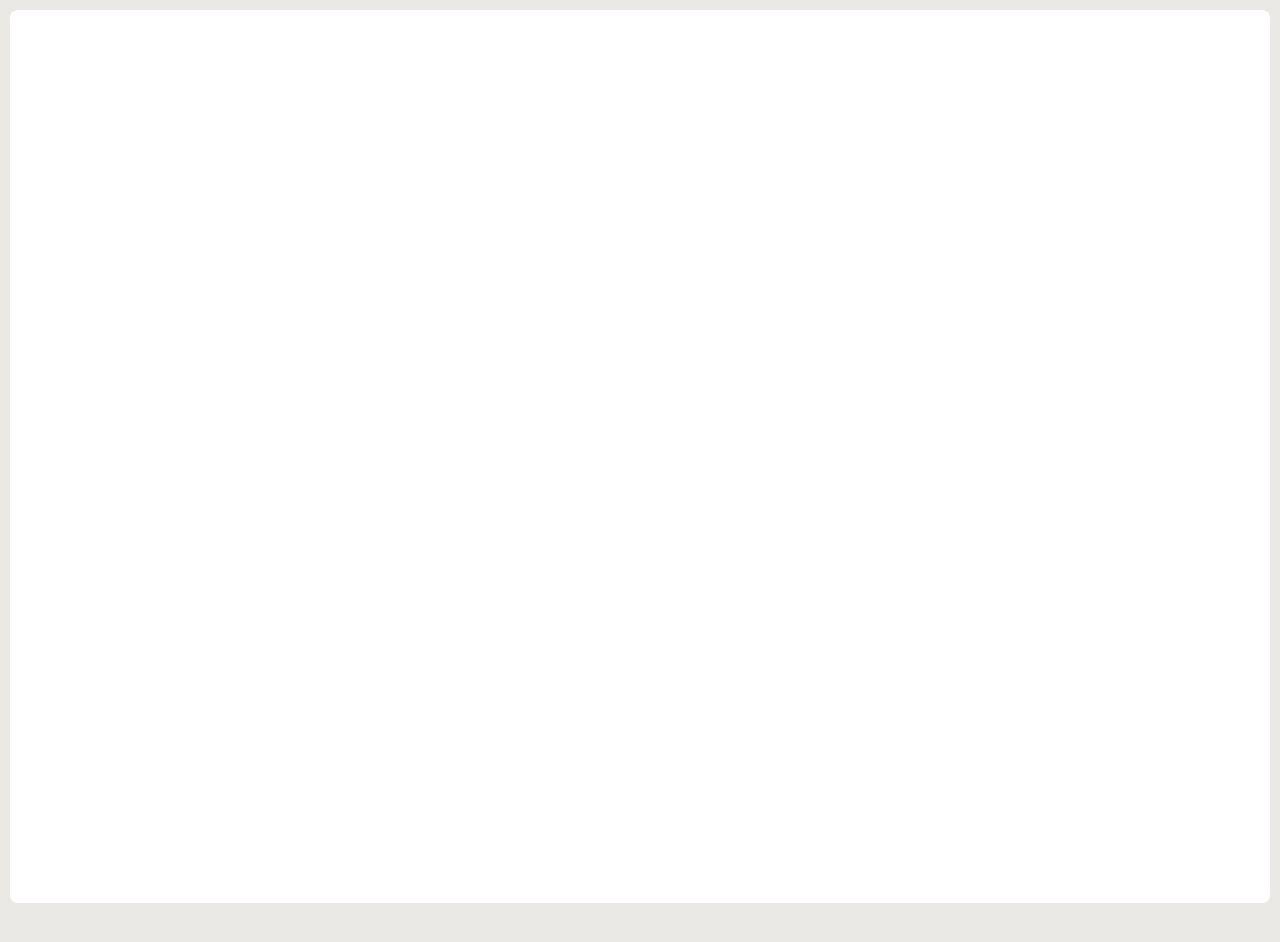
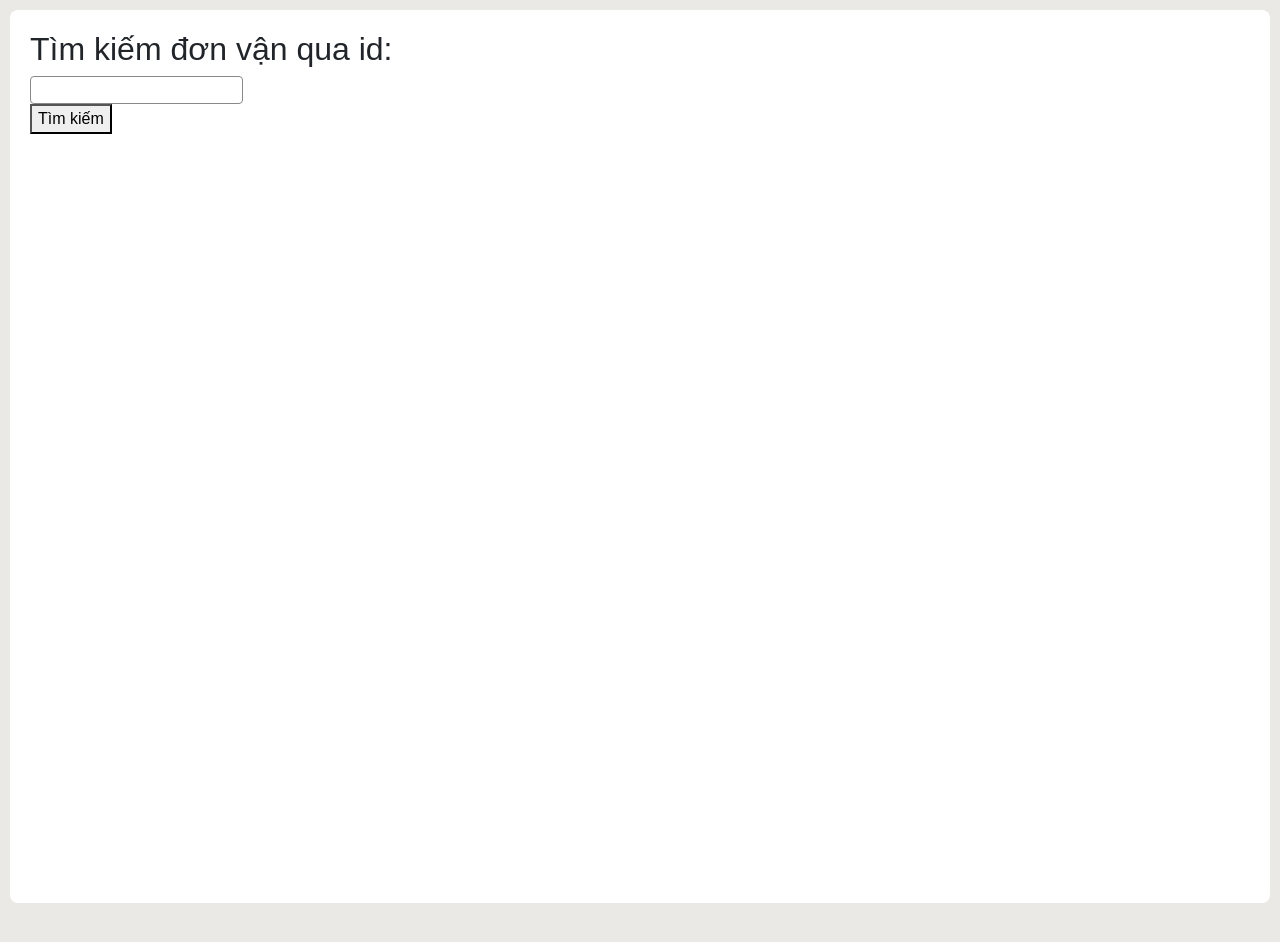
Before and after one commit to datnguyen2k3/magic-post, a React (Create React App) app in the folder frontend/: page /search in a window 1280 px wide. Before the commit this address had no page. Shown: the top 942 px of the page. Built offline with nearby package versions, Linux system fonts and the light colour scheme; no server answers.

Commit message:
search for customer

```diff
--- a/frontend/src/component/Page.js
+++ b/frontend/src/component/Page.js
@@ -49,6 +49,7 @@ import ModifyAccount from '../pages/CEO/ModifyAcc/ModifyAccount';
 import PHModifyAccount from '../pages/PostHead/ModifyAcc/PHModifyAccount';
 import GuestHome from '../pages/Guest/Home/GuestHome';
 import { selectIsGuest } from '../app/guestSlice';
+import GuestSearch from '../pages/Guest/Search/GuestSearch';
 
 const Page = () => {
 
@@ -81,7 +82,8 @@ const Page = () => {
         <div className='page'>
             <div className='page-box'>
                 <Routes>
-                    {isGuest && <><Route path='/' element={<GuestHome />}></Route></>}
+                    {isGuest && <><Route path='/' element={<GuestHome />}></Route>
+                        <Route path='/search' element={<GuestSearch />}></Route></>}
                     {!isGuest && <><Route path='/management/' element={<Home />}></Route>
                         <Route path='/management/login' element={<NotLogged><Login /></NotLogged>}></Route>
                         <Route path='/management/account' element={<NeedLogged><Account /></NeedLogged>}></Route>
--- a/frontend/src/pages/Guest/Home/GuestHome.js
+++ b/frontend/src/pages/Guest/Home/GuestHome.js
@@ -14,7 +14,8 @@ const GuestHome = () => {
 
     return <>
         <div className='guess-home'>
-            <span>Tới trang của <button onClick={handleManagement}><Link to={'/management'}>các nhân viên quản lý</Link></button></span>
+            <span>Tới trang của <button onClick={handleManagement}><Link to={'/management'}>các nhân viên quản lý</Link></button></span><br></br>
+            <Link to={'/search'}>Chuyển sang trang tìm kiếm đơn vận</Link>
         </div>
     </>
 
--- /dev/null
+++ b/frontend/src/pages/Guest/Search/GuestSearch.js
@@ -0,0 +1,52 @@
+import axios from 'axios';
+import './GuestSearch.scss'
+import { useState } from 'react';
+import { beautifyId } from '../../../service/service';
+
+const GuestSearch = () => {
+
+    const [deliveryId, setDeliveryId] = useState()
+    const [delivery, setDelivery] = useState()
+
+    const backendUrl = process.env.REACT_APP_BACKEND_URL;
+
+    const handleSubmit = async () => {
+        const config = {
+            params: {
+                deliveryId
+            }
+        }
+
+        try {
+            const response = await axios.get(`${backendUrl}/deliveries/${deliveryId}`)
+            setDelivery(response.data)
+            console.log(response.data)
+        } catch (error) {
+            console.log(error)
+        }
+    }
+
+    const handleSubmitByButton = async (e) => {
+        e.preventDefault()
+        await handleSubmit();
+    }
+
+    return <>
+        <div className='guest-search'>
+            <h2>Tìm kiếm đơn vận qua id:</h2>
+            <form onSubmit={handleSubmit}>
+                <input type='text' onChange={(e) => setDeliveryId(e.target.value)}></input>
+            </form>
+            <button onClick={handleSubmitByButton}>Tìm kiếm</button>
+            {delivery && <>
+                <span><b>ID Đơn: </b>{beautifyId(delivery.deliveryId)}</span><br></br>
+                <span><b>Người gửi: </b>{delivery.fromName}</span><br></br>
+                <span><b>Số điện thoại người gửi: </b>{delivery.fromPhone}</span><br></br>
+                <span><b>Người nhận: </b>{delivery.toName}</span><br></br>
+                <span><b>Số điện thoại người nhận: </b>{delivery.toPhone}</span><br></br>
+            </>}
+        </div>
+    </>
+}
+
+export default GuestSearch;
```
Also changed, not shown: frontend/src/pages/Guest/Search/GuestSearch.scss (added).
